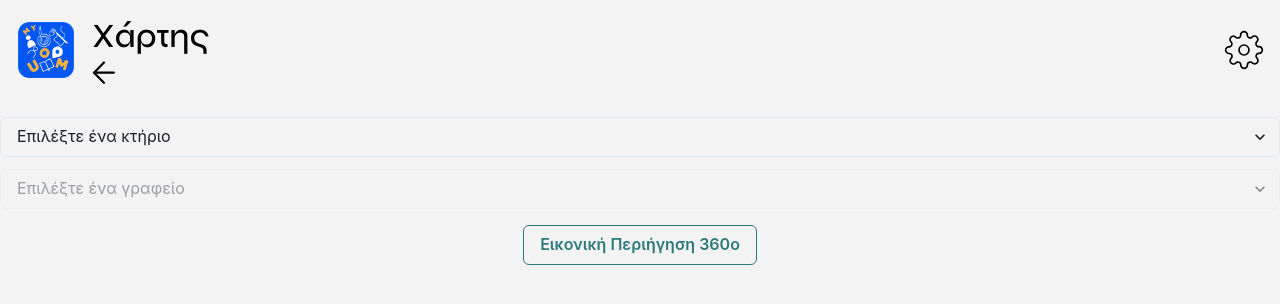
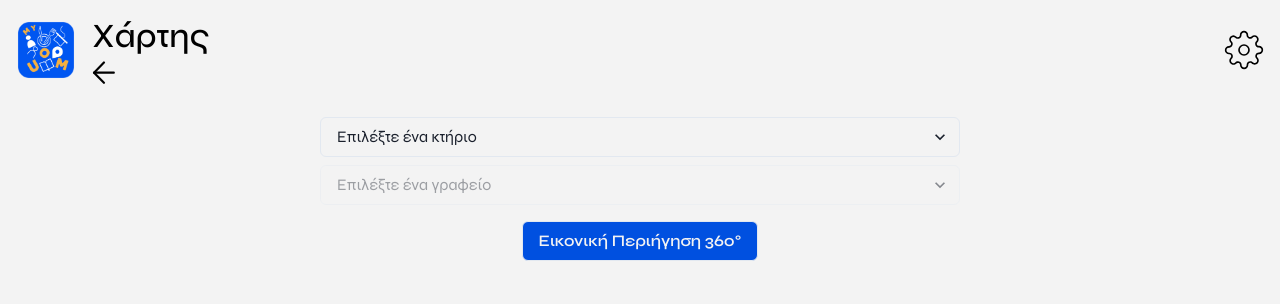
Before and after one commit to open-source-uom/myuom, a React (Create React App) app: page /map in a window 1280 px wide. Shown: the top 304 px of the page. Built offline with nearby package versions, Linux system fonts and the light colour scheme.

Commit message:
Fixes #116

```diff
--- a/src/components/MapCords.jsx
+++ b/src/components/MapCords.jsx
@@ -1,55 +1,59 @@
 import React, { useState, useCallback, useEffect } from "react";
 import ImageMapper from "react-image-mapper";
-import {
-  Box,
-  Button,
-  Text
-} from '@chakra-ui/react'
+import { Box, Button, Text } from "@chakra-ui/react";
 
-export default function App({sampleObject}) {
+export default function App({ sampleObject }) {
   const [showGroundFloorImg, setShowGroundFloorImg] = useState(true);
   const [ButtonActivity, setButtonActivity] = useState(false);
 
   const [mapAreas, setMapAreas] = useState({
     name: "my-map",
     areas: [
-      { id: 5, shape: "circle", coords: [0, 0, 10], preFillColor: "red" }
-    ]
+      { id: 5, shape: "circle", coords: [0, 0, 10], preFillColor: "red" },
+    ],
   });
 
   const handleUpdateMapArea = useCallback(
-    evt =>
-      updateMapArea(5, [sampleObject.x, sampleObject.y, 5]),
+    (evt) => updateMapArea(5, [sampleObject.x, sampleObject.y, 5]),
     []
   );
 
   const handleUpdateElevatorMapArea = useCallback(
-    evt =>
-      updateMapArea(5, [sampleObject.elevatorx, sampleObject.elevatory,5]),
+    (evt) =>
+      updateMapArea(5, [sampleObject.elevatorx, sampleObject.elevatory, 5]),
     []
-  )
+  );
 
   const updateMapArea = (id, coords) => {
-    const areas = mapAreas.areas.map(item =>
+    const areas = mapAreas.areas.map((item) =>
       item.id === id ? { ...item, coords } : item
     );
     setMapAreas({
       name: mapAreas.name,
-      areas
+      areas,
     });
   };
 
   useEffect(() => {
     setShowGroundFloorImg(false);
-      if(sampleObject.floor === "Ισόγειο"){
+    if (sampleObject.floor === "Ισόγειο") {
       setButtonActivity(true);
     }
   }, []);
 
   return (
+    <Box fontFamily="Syne">
+      {!showGroundFloorImg && (
         <Box>
-      {!showGroundFloorImg && <Box>
-                                <Button onClick={() => setShowGroundFloorImg(!showGroundFloorImg) } disabled={ButtonActivity} colorScheme='teal' variant='outline' margin="1rem">Δεν ξέρεις που είναι το κτήριο;</Button>
+          <Button
+            onClick={() => setShowGroundFloorImg(!showGroundFloorImg)}
+            disabled={ButtonActivity}
+            variant="outline"
+            margin="1rem"
+            fontFamily="Syne"
+          >
+            Δεν γνωρίζετε που βρίσκεται το κτήριο;
+          </Button>
           <ImageMapper
             src={sampleObject.imageURL}
             onLoad={handleUpdateMapArea}
@@ -57,20 +61,35 @@ export default function App({sampleObject}) {
             width={350}
           />
         </Box>
-      }
-      {showGroundFloorImg && <Box>
-                                <Button onClick={() => setShowGroundFloorImg(!showGroundFloorImg) } colorScheme='teal' variant='outline' margin="1rem">Ξαναδές που είναι η αίθουσα</Button>
-                                <Text>Το κοντινότερο ασανσέρ σε σχέση με την αίθουσα είναι αυτό: </Text>
+      )}
+      {showGroundFloorImg && (
+        <Box>
+          <Button
+            onClick={() => setShowGroundFloorImg(!showGroundFloorImg)}
+            variant="outline"
+            margin="1rem"
+            fontFamily="Syne"
+          >
+            Ξαναδείτε που είναι η αίθουσα
+          </Button>
+          <Text px="1rem">
+            Το κοντινότερο ασανσέρ σε σχέση με την αίθουσα είναι αυτό:{" "}
+          </Text>
           <ImageMapper
             src={sampleObject.groundFloor}
             onLoad={handleUpdateElevatorMapArea}
             map={mapAreas}
             width={350}
           />
-                                  <Text>Μπείτε σε αυτο το ασανσέρ και πηγαίνετε στον {sampleObject.floor} όροφο</Text>
+          <Text fontFamily="Syne" px="1rem">
+            Μπείτε σε αυτο το ασανσέρ και πηγαίνετε στον{" "}
+            {sampleObject.floor.toLowerCase()} όροφο
+          </Text>
         </Box>
-        }
-        <Text color="red" fontSize="md">Σε περίπτωση που δεν βλέπεται την αίθουσα μπορείτε να κάνετε zoom</Text>
+      )}
+      <Text color="red" fontSize="md" fontFamily="Syne" px="1rem">
+        Σε περίπτωση που δεν βλέπετε την αίθουσα μπορείτε να κάνετε zoom
+      </Text>
     </Box>
   );
 }
--- a/src/pages/MapPage.jsx
+++ b/src/pages/MapPage.jsx
@@ -1,67 +1,94 @@
-import { Box, Button, Select, Stack } from "@chakra-ui/react";
-import { useState } from 'react';
-import { mapData } from '../assets/mapData.js'
-import MapCords from '../components/MapCords'
+import {
+  Box,
+  Button,
+  Select,
+  Stack,
+  useColorModeValue,
+} from "@chakra-ui/react";
+import { useState } from "react";
+import { mapData } from "../assets/mapData.js";
+import MapCords from "../components/MapCords";
 import { useEffect } from "react";
 
 /* Insert all buildings into an array and convert set to remove duplicates */
 // Possibly just add them to a set? Not sure about complexity
 const Buildings = () => {
-    const arr = mapData.map((info) => info.building+" "+info.dep)
-    const options = [...new Set(arr)]
-    return options.map((building) => <option value={building} key={building}>{building}</option>)
-}
+  const arr = mapData.map((info) => info.building + " " + info.dep);
+  const options = [...new Set(arr)];
+  return options.map((building) => (
+    <option value={building} key={building}>
+      {building}
+    </option>
+  ));
+};
 
 /* If the dropdown choice is unknown building, add every office there is,
     otherwise filter by what building is chosen */
 const Offices = (prop) => {
-
   const options = mapData.reduce((filtered, option) => {
-
-    if (option.building+" "+option.dep === prop.building)
+    if (option.building + " " + option.dep === prop.building)
       filtered.push(option.title);
 
-    return filtered
-    }, [])
+    return filtered;
+  }, []);
 
-    return options.map((info) => <option value={info} key={info}>{info}</option>)
-    }
+  return options.map((info) => (
+    <option value={info} key={info}>
+      {info}
+    </option>
+  ));
+};
 
 function MapPage() {
-    const [title,setTitle] = useState("");
+  const [title, setTitle] = useState("");
   const [value, setValue] = useState("");
   const [sampleObject, setSampleObject] = useState([]);
 
   const handleChange = (e) => {
     setValue(e.target.value);
     setTitle("");
-      document.getElementById("title").value = "default"
+    document.getElementById("title").value = "default";
   };
 
   const handleTitle = (e) => {
     setTitle(e.target.value);
-    }
+  };
 
   useEffect(() => {
     const sampleObject = getSampleObjectByBuilding(value);
-        setSampleObject(sampleObject)
-    },[value,title]);
+    setSampleObject(sampleObject);
+  }, [value, title]);
 
   const getSampleObjectByBuilding = (value) =>
-        mapData.filter((data) => (data.title === title && data.building+" "+data.dep === value))
-
-
+    mapData.filter(
+      (data) => data.title === title && data.building + " " + data.dep === value
+    );
 
   return (
-        <Box align="center" marginTop="1em">
-            <Stack spacing={3}>
-                <Select onChange={handleChange} defaultValue={"default"}>
-                <option hidden disabled value="default">Επιλέξτε ένα κτήριο</option>
-                    <Buildings/>
-                </Select >
-                <Select isDisabled={!value} onChange={handleTitle} defaultValue={"default"} id="title">
-                <option hidden value="default" >Επιλέξτε ένα γραφείο</option>
-                    <Offices building={value}/>
+    <Box align="center" marginTop="1em" fontFamily="Syne">
+      <Stack align="center">
+        <Select
+          w={{ base: "75%", lg: "50%" }}
+          justifyContent={"center"}
+          onChange={handleChange}
+          defaultValue={"default"}
+        >
+          <option hidden disabled value="default">
+            Επιλέξτε ένα κτήριο
+          </option>
+          <Buildings />
+        </Select>
+        <Select
+          w={{ base: "75%", lg: "50%" }}
+          isDisabled={!value}
+          onChange={handleTitle}
+          defaultValue={"default"}
+          id="title"
+        >
+          <option hidden value="default">
+            Επιλέξτε ένα γραφείο
+          </option>
+          <Offices building={value} />
           {/* Get {value} & do whatever you want with it */}
           {/* Another option is to set the value to the object
                         and not have to traverse the json again */}
@@ -71,17 +98,19 @@ function MapPage() {
         <MapCords sampleObject={sampleObject} key={sampleObject.title} />
       ))}
       <Button
-              colorScheme='teal'
-              variant='outline'
+        _hover={false}
+        bgColor={useColorModeValue("#0050e0", "#f3f3f3")}
+        color={useColorModeValue("#f3f3f3", "black")}
+        variant="outline"
         margin="1rem"
         onClick={(e) => {
-                window.open("https://www.uom.gr/about/eikonikh-perihghsh-360-sup-o-sup-sto-panepisthmio-makedonias");
+          window.open(
+            "https://www.uom.gr/about/eikonikh-perihghsh-360-sup-o-sup-sto-panepisthmio-makedonias"
+          );
         }}
       >
-              Εικονική Περιήγηση 360ο
+        Εικονική Περιήγηση 360°
       </Button>
-
-
     </Box>
   );
 }
```
Lines whose indentation alone changed are shown as unchanged.
